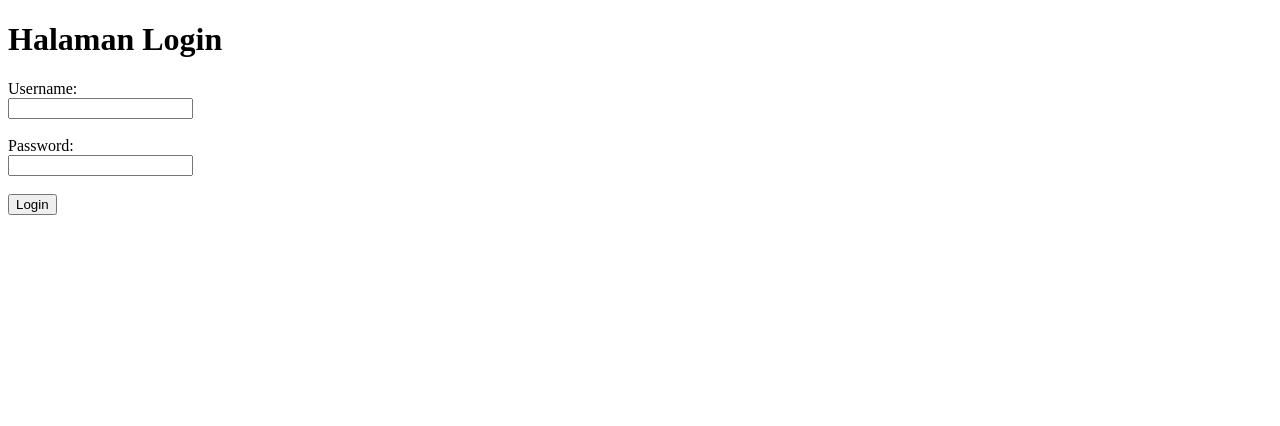
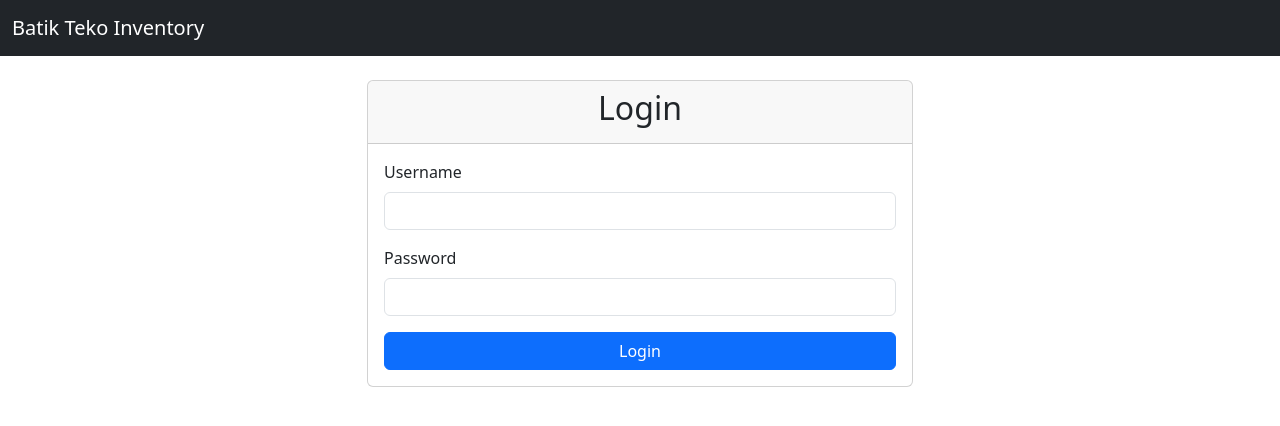
Before and after one commit to mrraihan29/StockApp, a Django app: page / in a window 1280 px wide. Shown: the top 426 px of the page. Run offline with Django 5.2, Linux system fonts and the light colour scheme.

Commit message:
feat: Implement Bootstrap and base template for consistent UI

```diff
--- /dev/null
+++ b/inventory/templates/inventory/base.html
@@ -0,0 +1,28 @@
+<!DOCTYPE html>
+<html lang="en">
+  <head>
+    <meta charset="utf-g" />
+    <meta name="viewport" content="width=device-width, initial-scale=1" />
+    <title>{% block title %}Batik Teko{% endblock %}</title>
+    <link
+      href="https://cdn.jsdelivr.net/npm/bootstrap@5.3.3/dist/css/bootstrap.min.css"
+      rel="stylesheet" />
+  </head>
+  <body>
+    <nav class="navbar navbar-expand-lg navbar-dark bg-dark">
+      <div class="container-fluid">
+        <a class="navbar-brand" href="#">Batik Teko Inventory</a>
+        {% if user.is_authenticated %}
+        <span class="navbar-text"> Halo, {{ user.username }}! </span>
+        <a href="{% url 'logout' %}" class="btn btn-outline-light ms-3"
+          >Logout</a
+        >
+        {% endif %}
+      </div>
+    </nav>
+
+    <div class="container mt-4">{% block content %} {% endblock %}</div>
+
+    <script src="https://cdn.jsdelivr.net/npm/bootstrap@5.3.3/dist/js/bootstrap.bundle.min.js"></script>
+  </body>
+</html>
--- a/inventory/templates/inventory/login.html
+++ b/inventory/templates/inventory/login.html
@@ -1,20 +1,45 @@
-<!DOCTYPE html>
-<html lang="en">
-  <head>
-    <meta charset="UTF-8" />
-    <meta name="viewport" content="width=device-width, initial-scale=1.0" />
-    <title>Login - Sistem Inventori Batik Teko</title>
-  </head>
-  <body>
-    <h1>Halaman Login</h1>
-    <form method="post">
-      <label for="username">Username:</label><br />
-      <input type="text" id="username" name="username" /><br /><br />
+{% extends 'inventory/base.html' %}
 
-      <label for="password">Password:</label><br />
-      <input type="password" id="password" name="password" /><br /><br />
+{% block title %}Login{% endblock %}
 
-      <button type="submit">Login</button>
-    </form>
-  </body>
-</html>
+{% block content %}
+<div class="row justify-content-center">
+  <div class="col-md-6">
+    <div class="card">
+      <div class="card-header">
+        <h2 class="card-title text-center">Login</h2>
+      </div>
+      <div class="card-body">
+        {% if messages %} {% for message in messages %}
+        <div class="alert alert-danger" role="alert">{{ message }}</div>
+        {% endfor %} {% endif %}
+
+        <form method="post">
+          {% csrf_token %}
+          <div class="mb-3">
+            <label for="username" class="form-label">Username</label>
+            <input
+              type="text"
+              class="form-control"
+              id="username"
+              name="username"
+              required />
+          </div>
+          <div class="mb-3">
+            <label for="password" class="form-label">Password</label>
+            <input
+              type="password"
+              class="form-control"
+              id="password"
+              name="password"
+              required />
+          </div>
+          <div class="d-grid">
+            <button type="submit" class="btn btn-primary">Login</button>
+          </div>
+        </form>
+      </div>
+    </div>
+  </div>
+</div>
+{% endblock %}
--- a/inventory/urls.py
+++ b/inventory/urls.py
@@ -6,4 +6,6 @@ urlpatterns = [
     # panggil fungsi 'login_view' dari views.py
     # Kita beri nama rute ini 'login' untuk pemanggilan di masa depan.
     path('', views.login_view, name='login'),
+    path('dashboard/', views.dashboard, name='dashboard'),
+    path('logout/', views.logout_view, name='logout'),
 ]
--- a/inventory/views.py
+++ b/inventory/views.py
@@ -1,10 +1,34 @@
-from django.shortcuts import render
+from django.shortcuts import render, redirect
+# Import fungsi autentikasi bawaan dari django
+from django.contrib.auth import authenticate, login, logout
+# Import sistem pesan Django untuk menampilkan pesan error
+from django.contrib import messages
+
+from django.contrib.auth.decorators import login_required
+
 
 # Create your views here.
 
 # Ini adalah 'view' untuk halaman login
 # Sekarang tugasnya hanya merender template login.html
 def login_view(request):
-  # Fungsi render() mengambil request dari pengguna dan...
-  # file template HTML, lalu menggabungkannya menjadi halaman web
-  return render(request, 'inventory/login.html')
+    if request.method == 'POST':
+        username_input = request.POST.get('username')
+        password_input = request.POST.get('password')
+        user = authenticate(request, username=username_input, password=password_input)
+        if user is not None:
+            login(request, user)
+            return redirect('dashboard') # Gunakan redirect di sini
+        else:
+            messages.error(request, 'Username atau password salah!')
+    return render(request, 'inventory/login.html')
+
+def logout_view(request):
+    # Panggil fungsi logout bawaan Django
+    logout(request)
+    # Redirect pengguna ke halaman login
+    return redirect('login')
+
+@login_required
+def dashboard(request):
+  return render(request, 'inventory/dashboard.html')
--- a/stockapp/settings.py
+++ b/stockapp/settings.py
@@ -121,3 +121,5 @@ STATIC_URL = 'static/'
 # https://docs.djangoproject.com/en/5.2/ref/settings/#default-auto-field
 
 DEFAULT_AUTO_FIELD = 'django.db.models.BigAutoField'
+
+LOGIN_URL = 'login'
```
Also changed, not shown: inventory/templates/inventory/dashboard.html (added, +15 -0 lines), db.sqlite3.
